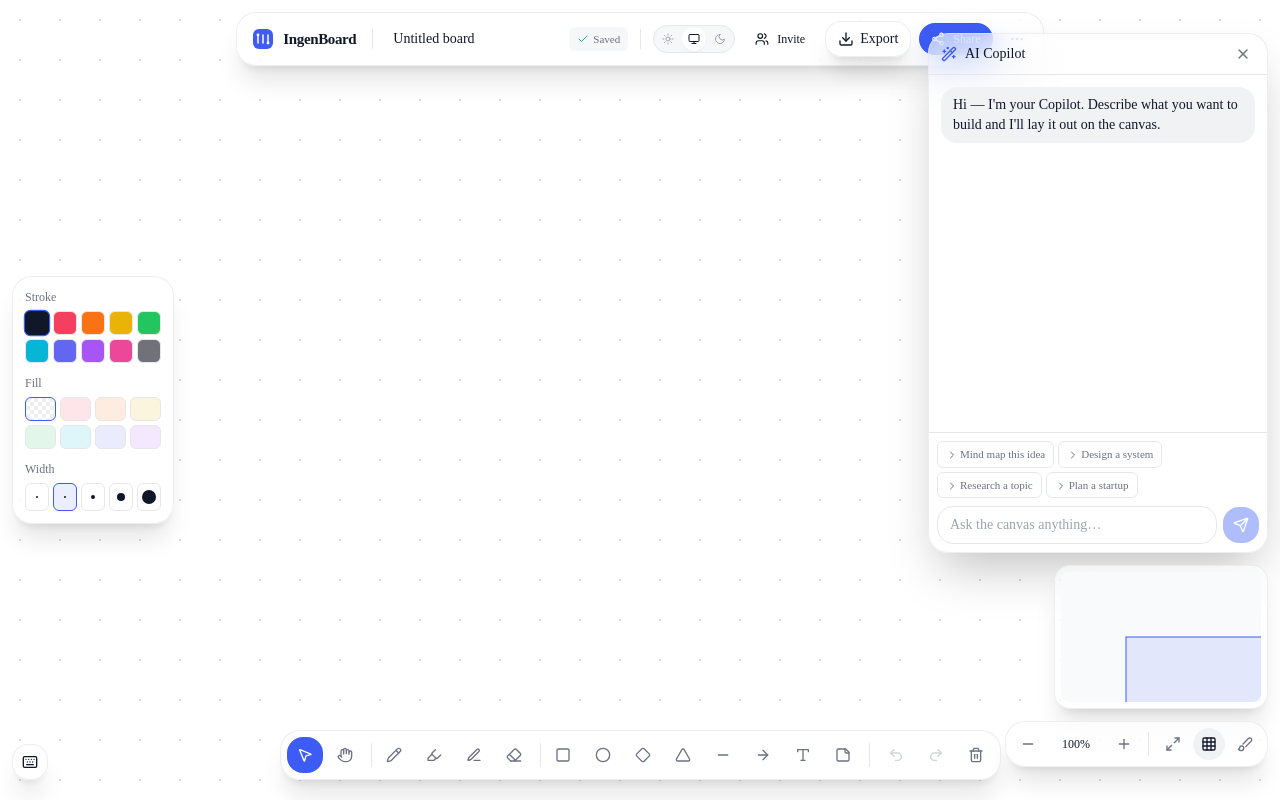
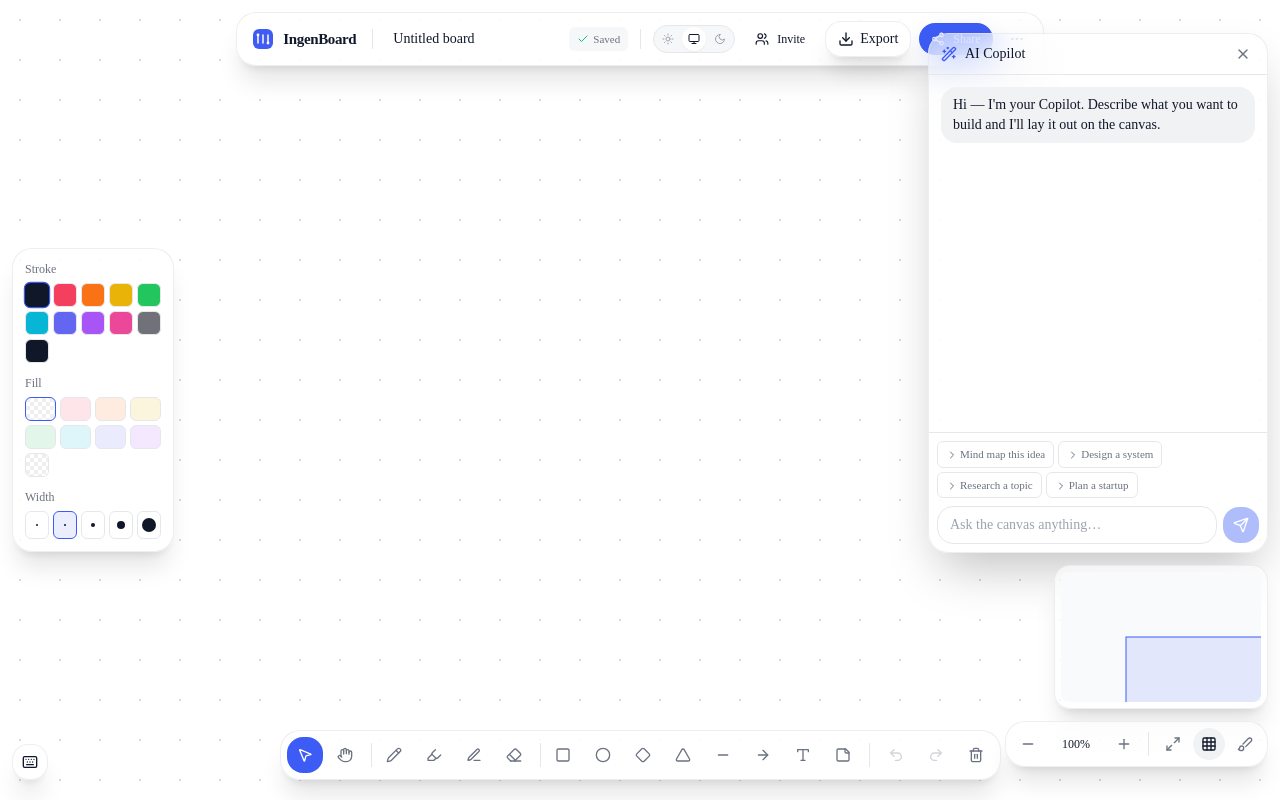
Before and after one commit to PRABHMANNAT/iNFINITE-white-BOARD, a Next.js app: page /canvas in a window 1280 px wide. Built offline with nearby package versions, Linux system fonts and the light colour scheme.

Commit message:
feat(canvas): react-colorful HEX color picker in style panel (stroke + fill)
Floats in a radix Popover. Has a HEX input + 'None' (transparent) shortcut.
currentColor swatch shows the theme foreground via CSS.

```diff
--- /dev/null
+++ b/src/canvas/color-picker.tsx
@@ -0,0 +1,65 @@
+'use client';
+
+import { useState } from 'react';
+import * as Popover from '@radix-ui/react-popover';
+import { HexColorPicker, HexColorInput } from 'react-colorful';
+import { cn } from '@/lib/cn';
+
+export function ColorPicker({
+  value,
+  onChange,
+  label,
+}: {
+  value: string;
+  onChange: (color: string) => void;
+  label?: string;
+}) {
+  // currentColor displays the theme foreground swatch
+  const isCurrent = value === 'currentColor';
+  const isTransparent = value === 'transparent';
+  const [open, setOpen] = useState(false);
+  const safeValue = isCurrent || isTransparent ? '#888888' : value;
+
+  return (
+    <Popover.Root open={open} onOpenChange={setOpen}>
+      <Popover.Trigger asChild>
+        <button
+          aria-label={label ?? 'Pick color'}
+          className={cn(
+            'h-6 w-6 rounded-md border transition-transform hover:scale-105',
+            open ? 'border-accent scale-110' : 'border-border',
+            isTransparent &&
+              'bg-[conic-gradient(at_50%_50%,#0000_25%,#88888822_0_50%,#0000_0_75%,#88888822_0)] bg-[length:8px_8px]'
+          )}
+          style={{
+            background: isTransparent ? undefined : isCurrent ? 'currentColor' : value,
+            color: isCurrent ? 'currentColor' : undefined,
+          }}
+        />
+      </Popover.Trigger>
+      <Popover.Portal>
+        <Popover.Content
+          sideOffset={8}
+          className="z-[80] rounded-2xl border border-border bg-bg p-3 shadow-2xl outline-none"
+        >
+          <HexColorPicker color={safeValue} onChange={onChange} />
+          <div className="mt-3 flex items-center gap-2">
+            <span className="text-xs text-fg-muted">#</span>
+            <HexColorInput
+              color={safeValue}
+              onChange={onChange}
+              prefixed={false}
+              className="flex-1 rounded-md border border-border bg-bg-muted px-2 py-1 font-mono text-xs uppercase outline-none focus:border-accent"
+            />
+            <button
+              onClick={() => onChange('transparent')}
+              className="rounded-md bg-bg-muted px-2 py-1 text-xs text-fg-muted hover:bg-bg-subtle"
+            >
+              None
+            </button>
+          </div>
+        </Popover.Content>
+      </Popover.Portal>
+    </Popover.Root>
+  );
+}
--- a/src/canvas/style-panel.tsx
+++ b/src/canvas/style-panel.tsx
@@ -2,6 +2,7 @@
 
 import { useCanvas } from './store';
 import { cn } from '@/lib/cn';
+import { ColorPicker } from './color-picker';
 
 // First swatch is `currentColor` — follows theme foreground.
 const STROKES = [
@@ -56,6 +57,11 @@ export function StylePanel() {
               }}
             />
           ))}
+          <ColorPicker
+            value={stroke}
+            onChange={(c) => setStyle({ stroke: c })}
+            label="Custom stroke"
+          />
         </div>
       </div>
       <div>
@@ -75,6 +81,11 @@ export function StylePanel() {
               style={c === 'transparent' ? undefined : { background: c }}
             />
           ))}
+          <ColorPicker
+            value={fill}
+            onChange={(c) => setStyle({ fill: c })}
+            label="Custom fill"
+          />
         </div>
       </div>
       <div>
```
